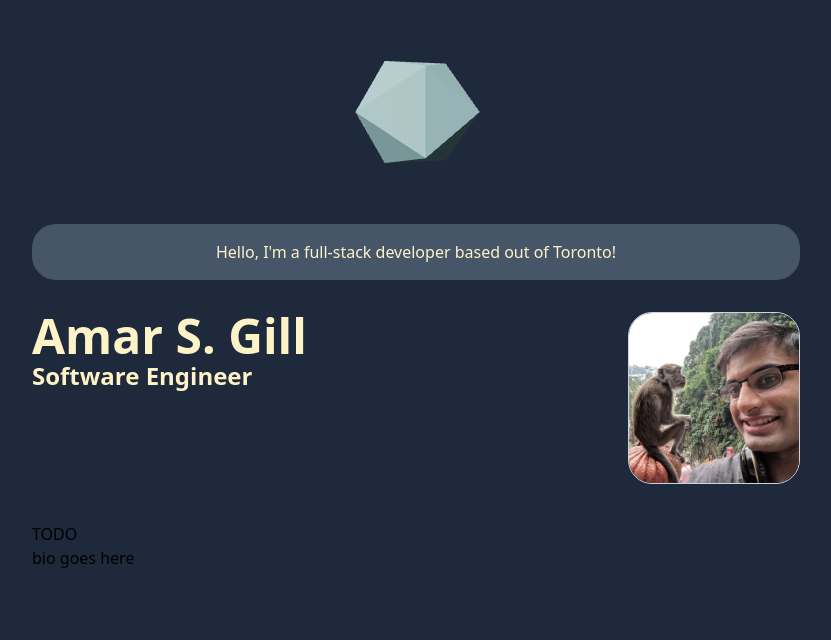
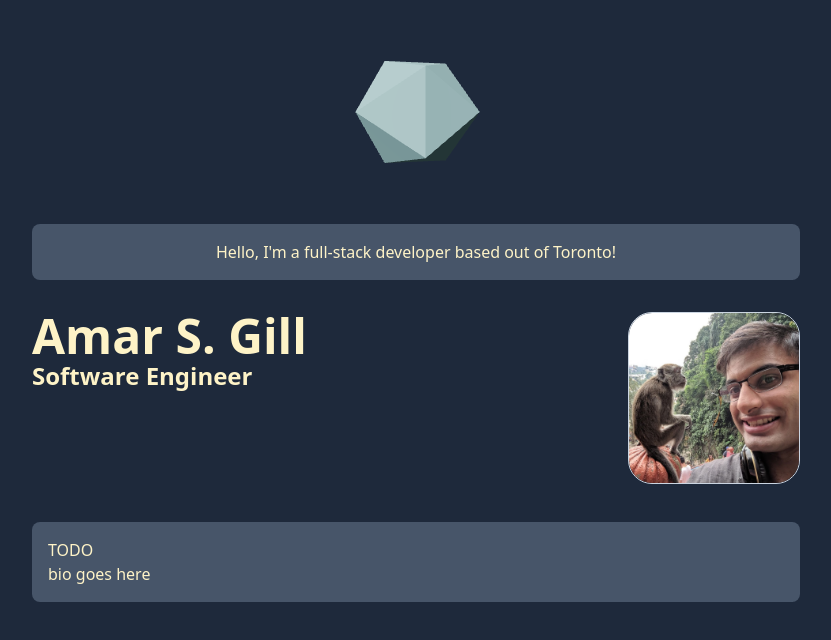
Before and after one commit to Amar-Gill/amar-gill, a Next.js app: page / in a window 1280 px wide. Shown: the top 640 px of the page, without its empty margins (224-1055 px from the left). Built offline with nearby package versions, Linux system fonts and the light colour scheme.

Commit message:
set global font color. create card component. more cleanup

```diff
--- a/components/AppHeader.tsx
+++ b/components/AppHeader.tsx
@@ -6,7 +6,7 @@ import photo from '../public/photo.jpg';
 
 export default function AppHeader() {
   return (
-    <header className='text-amber-100 pb-8'>
+    <header className='pb-8'>
       <div className='w-56 h-56 mx-auto'>
         <Canvas>
           <ambientLight intensity={0.1} />
@@ -14,13 +14,13 @@ export default function AppHeader() {
           <Crystal />
         </Canvas>
       </div>
-      <div className='rounded-3xl bg-slate-600 p-4 mb-8 text-center'>
+      <div className='card mb-8 text-center'>
         Hello, I'm a full-stack developer based out of Toronto!
       </div>
       <div className='grid grid-cols-2 font-bold'>
         <div>
-          <h1 className=' text-5xl'>Amar S. Gill</h1>
-          <h1 className=' text-2xl'>Software Engineer</h1>
+          <h1 className='text-5xl'>Amar S. Gill</h1>
+          <h1 className='text-2xl'>Software Engineer</h1>
         </div>
         <div className='text-right'>
           <Image
--- a/pages/index.tsx
+++ b/pages/index.tsx
@@ -4,8 +4,10 @@ export default function Home() {
   return (
     <>
       <AppHeader />
-      <p>TODO</p>
-      <p>bio goes here</p>
+      <div className='card'>
+        <p>TODO</p>
+        <p>bio goes here</p>
+      </div>
     </>
   );
 }
--- a/styles/globals.css
+++ b/styles/globals.css
@@ -5,5 +5,14 @@
 @layer base {
   body {
     @apply bg-slate-800;
+    @apply text-amber-100;
   }
 }
+
+@layer components {
+  .card {
+    background-color: theme('colors.slate.600');
+    border-radius: theme('borderRadius.lg');
+    padding: theme('spacing.4');
+  }
+}
```
